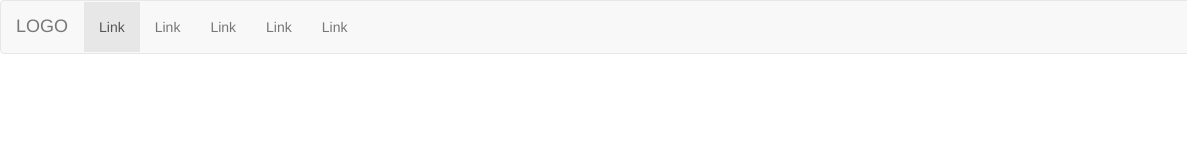
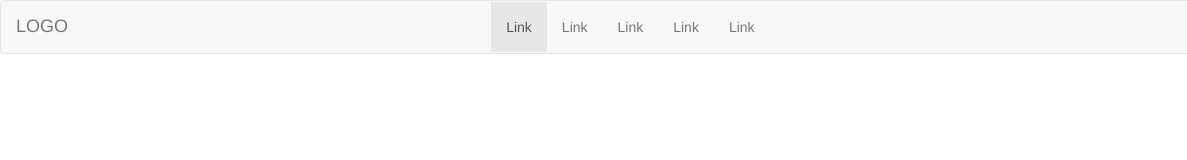
Before and after one commit to jbonpland/imcb, a plain HTML site: page index.html in a window 1280 px wide. Shown: the full height of the page, 0-1187 px from the left. Drawn offline with nearby package versions, Linux system fonts and the light colour scheme.

Commit message:
Center navbar

```diff
--- /dev/null
+++ b/css/styles.scss
@@ -0,0 +1,17 @@
+/** {
+	outline: 1px solid red;
+}*/
+
+$bckg: white;
+
+
+.navbar .navbar-nav {
+  display: inline-block;
+  float: none;
+  vertical-align: top;
+
+}
+
+.navbar .navbar-collapse {
+  text-align: center;
+}
```
Also changed, not shown: css/styles.css, 1 other file.
